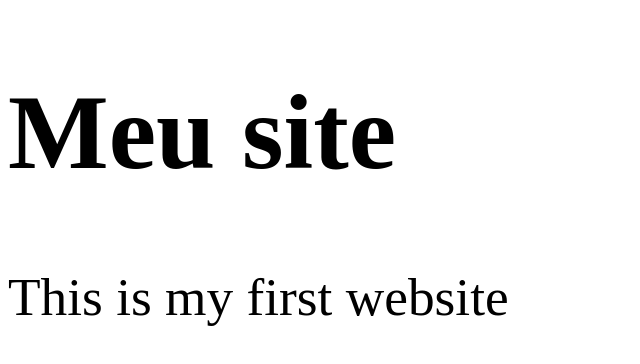
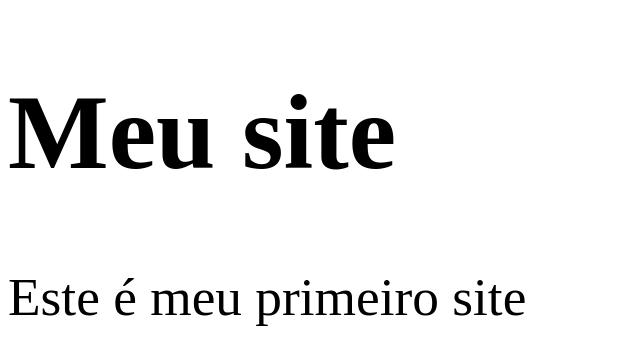
Before and after one commit to EduSMelo/web-education-alura-git, a plain HTML site: page index.html in a window 1280 px wide. Shown: the whole page, without its empty margins (0-640 px from the left). Drawn offline with Linux system fonts and the light colour scheme.

Commit message:
Alterado para o portugues

```diff
--- a/index.html
+++ b/index.html
@@ -7,7 +7,7 @@
 
     <h1>Meu site</h1>
 
-    <p>This is my first website</p>
+    <p>Este é meu primeiro site</p>
 
   </body>
 </html>
```
